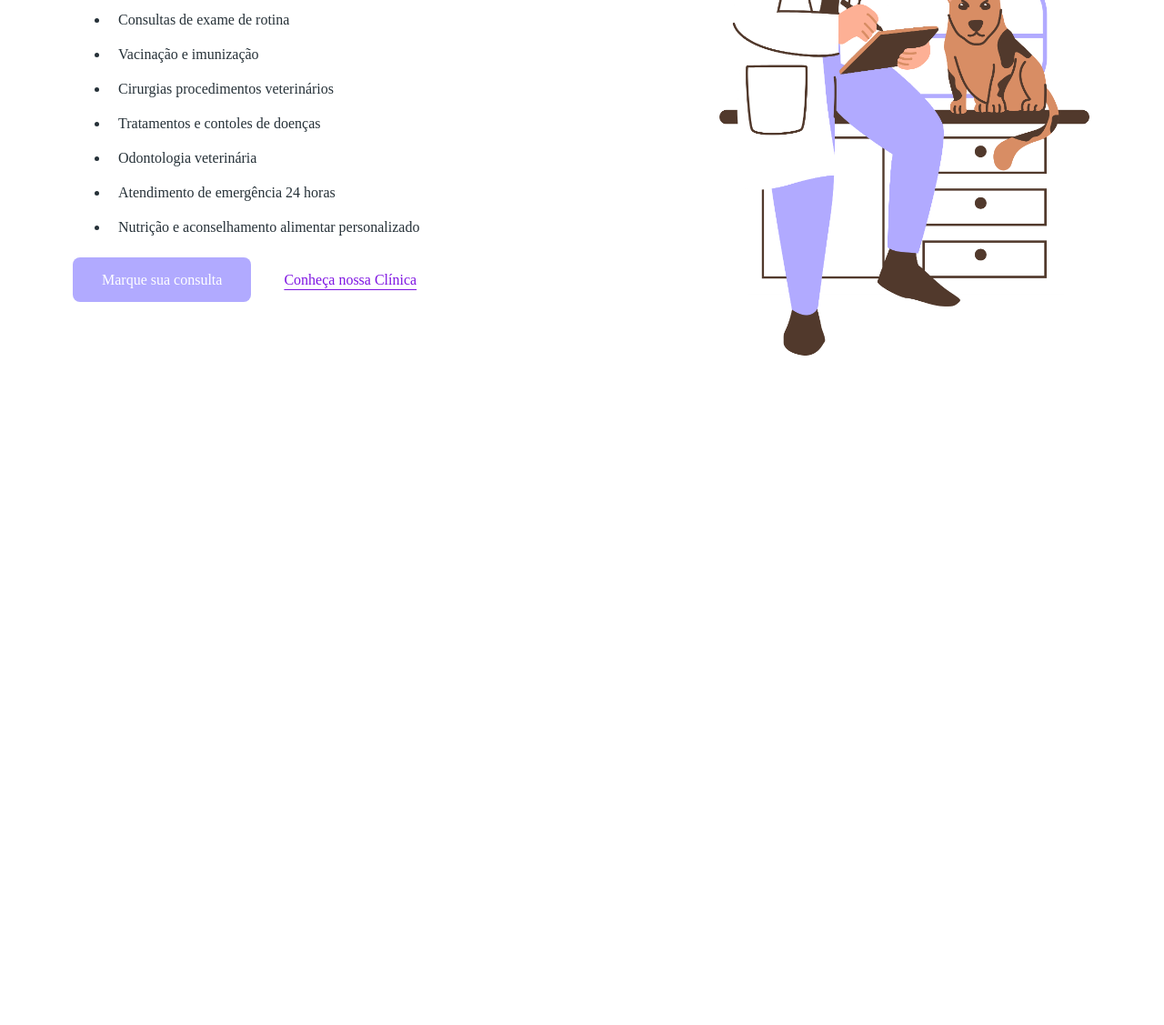
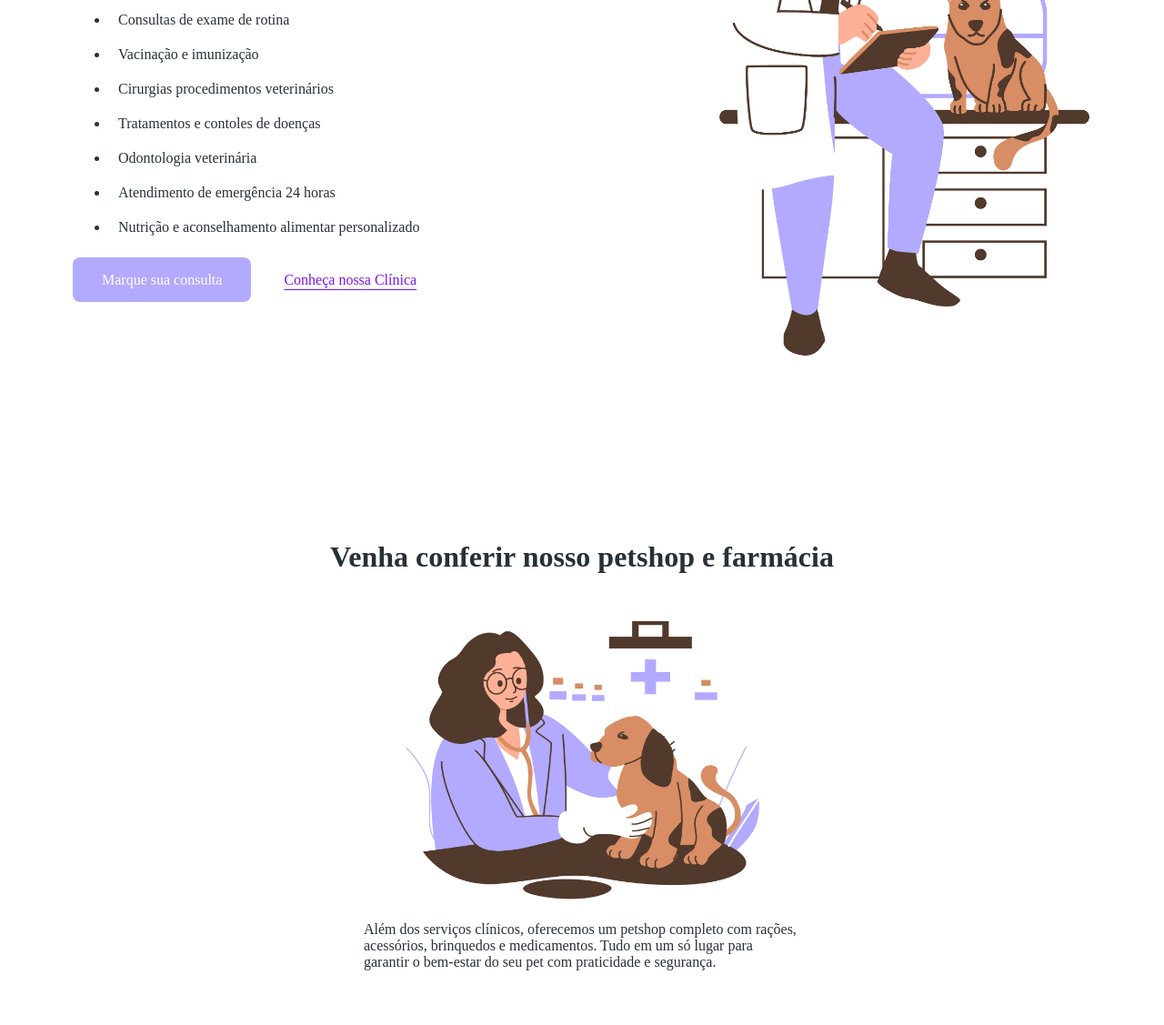
Before and after one commit to Donatinnho/PETCARE_BASE, a plain HTML site: page index.html in a window 1280 px wide. Shown: the part 920-2047 px from the top of the page at 91% size. Before the commit the page ends 1394 px from the top, so only its background shows below. Drawn offline with Linux system fonts and the light colour scheme; a script that the page names is missing.

Commit message:
PETCARE FARMACIA

```diff
--- a/css/main.css
+++ b/css/main.css
@@ -110,3 +110,30 @@ ul li{
     margin: 0px 0px 0px 20px;
     padding: 10px;
 }
+
+.farmacia {
+    position: flex;
+    padding: 20px 0px;
+    width: 400px;
+    height: 350px;
+
+}
+
+#farmacia{
+    display: flex;
+    flex-direction: column;
+    justify-content: center;
+    align-items: center;
+}
+.paragrafofarmacia{
+    padding: 0px 400px;
+    margin-bottom: 60px;
+}
+#farmacia{
+    padding-top: 70px;
+}
+
+
+.titulofarmacia{
+    margin-top: 50px;
+}
--- a/index.html
+++ b/index.html
@@ -62,6 +62,13 @@
 
         </section>
 
+        <section id="farmacia">
+            <h2 class="titulofarmacia">Venha conferir nosso petshop e farmácia</h2>
+            <img class="farmacia" src="Img/NOVA/farmacia.png" alt="Ilustração de uma mulher com um cachorro" width="580" height="580">
+            <p class="paragrafofarmacia">
+                Além dos serviços clínicos, oferecemos um petshop completo com rações, acessórios, brinquedos e medicamentos. Tudo em um só lugar para garantir o bem-estar do seu pet com praticidade e segurança.
+            </p>
+        </section>
 
 
 </body>
```
